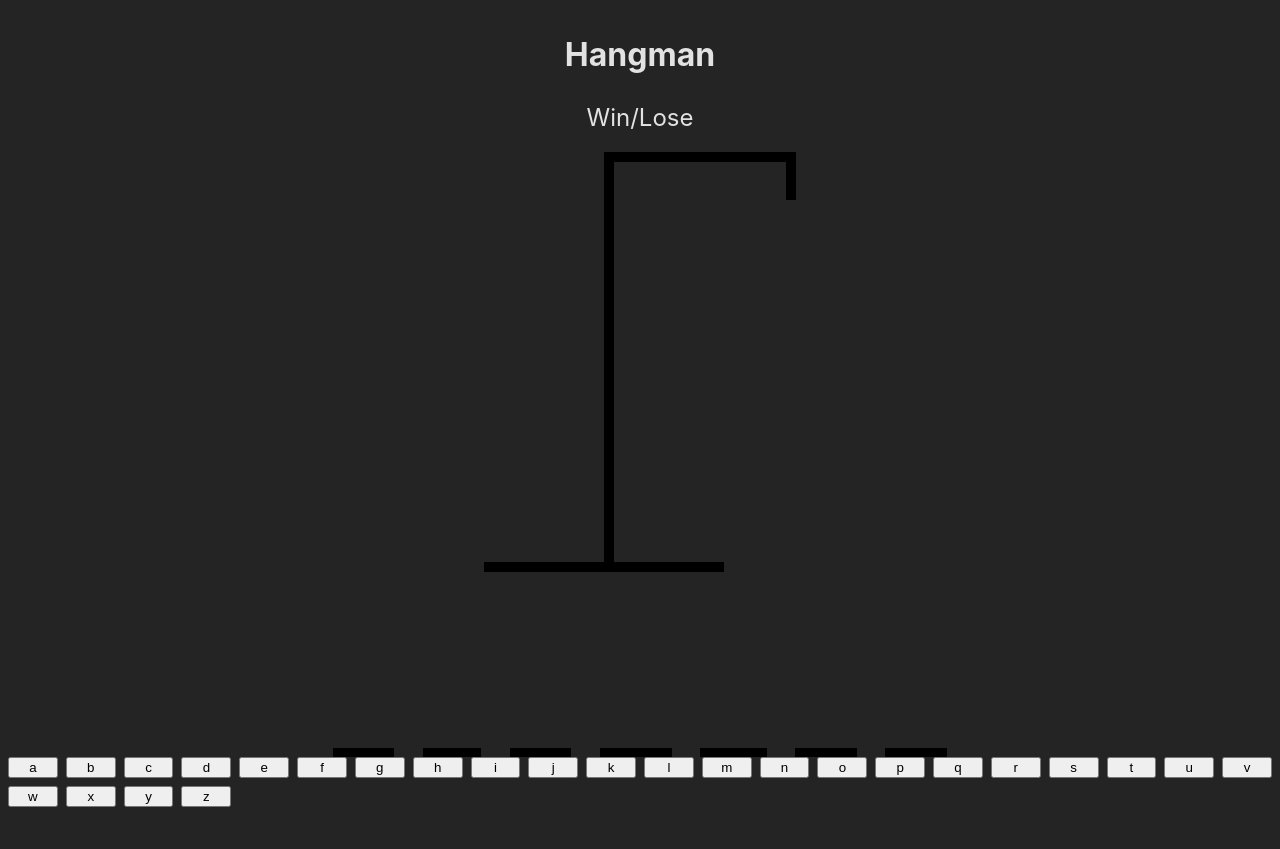
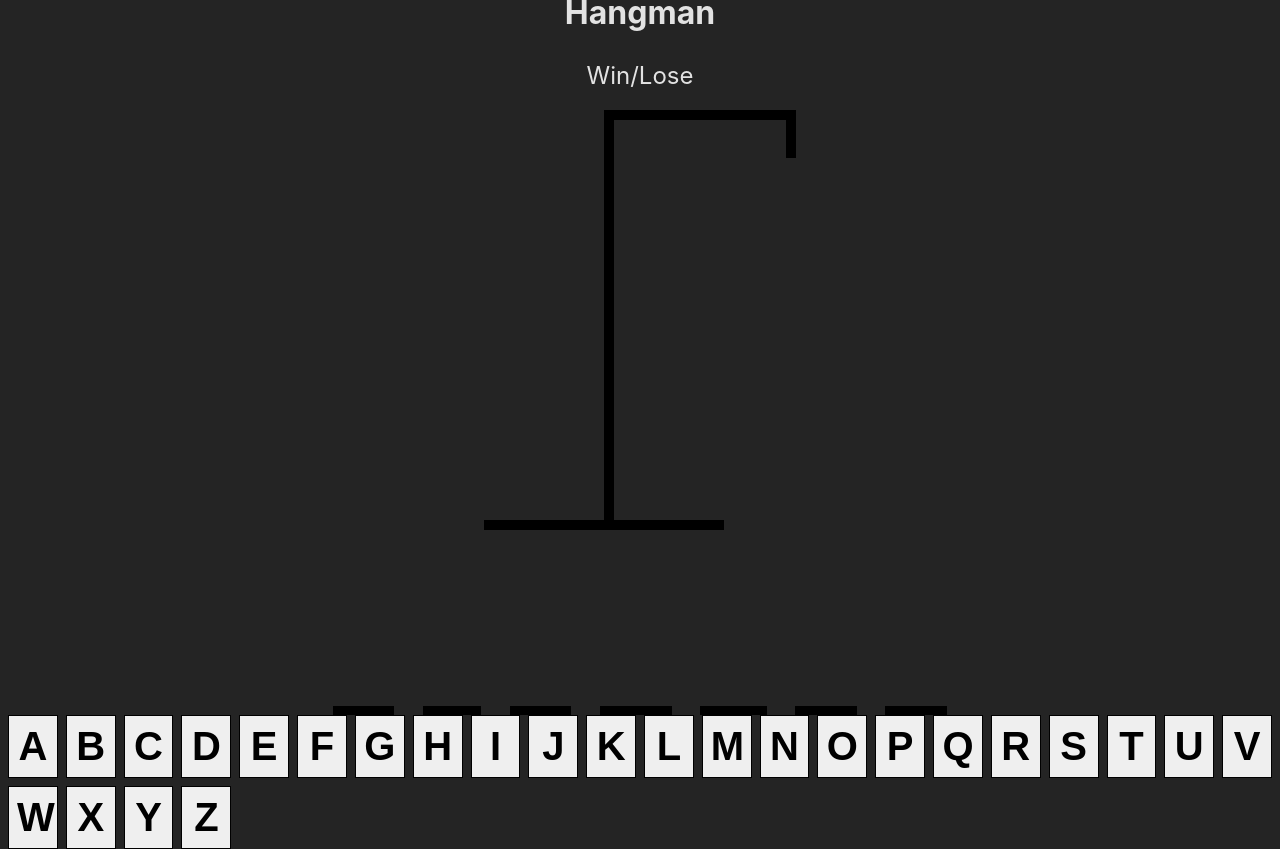
Before and after one commit to franeCode/hangman, a React (Vite) app: page / in a window 1280 px wide. Before the commit the page ends 816 px from the top, so only its background shows below. Built offline with nearby package versions, Linux system fonts and the light colour scheme.

Commit message:
style updated

```diff
--- a/src/App.css
+++ b/src/App.css
@@ -140,4 +140,12 @@
 
 .keyboard-key {
   display: inline-block;
+  border: 0.1rem solid black;
+  background-color: none;
+  aspect-ratio: 1 / 1;
+  text-transform: uppercase;
+  padding: 0.5rem;
+  font-weight: bold;
+  font-size: 2.5rem;
+  cursor: pointer;
 }
```
